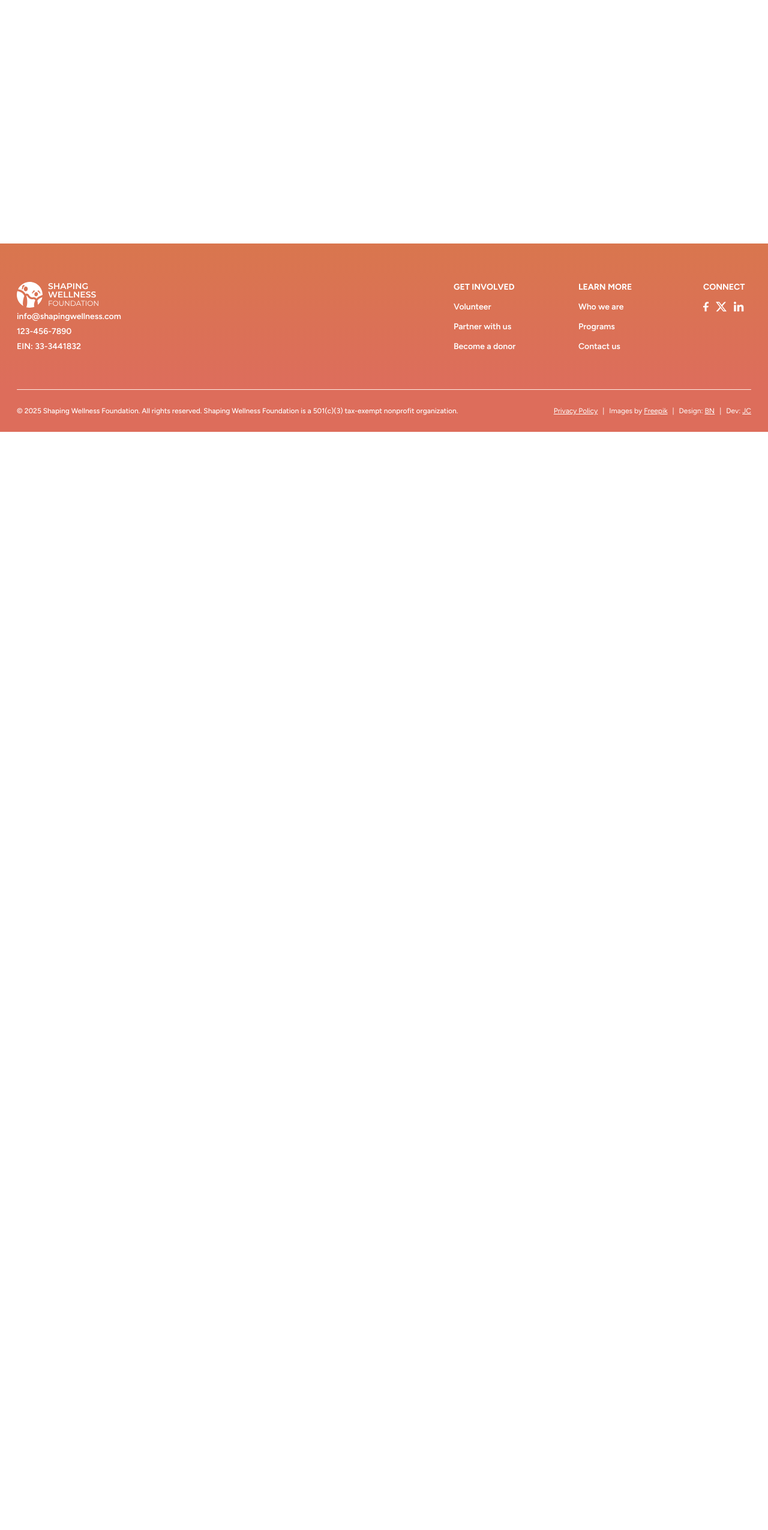
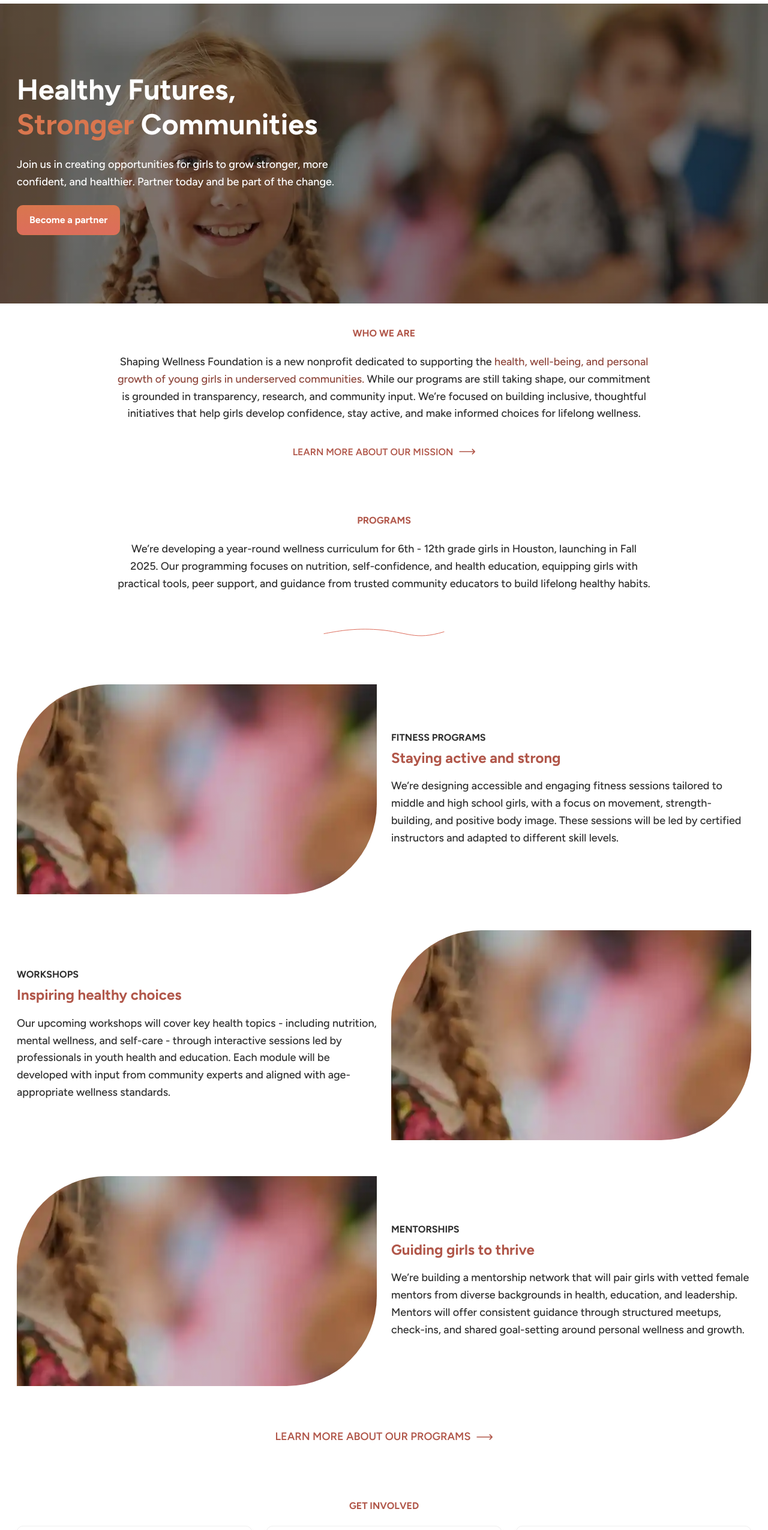
Before and after one commit to jayc-gh/Shaping-Wellness, a Next.js app: page /who-we-are in a window 1280 px wide. Shown: the part 80-2631 px from the top of the page at 60% size. Before the commit the page ends 800 px from the top, so only its background shows below. Built offline with nearby package versions, Linux system fonts and the light colour scheme.

Commit message:
updated main-section bg url to be a variable

```diff
--- a/app/page.tsx
+++ b/app/page.tsx
@@ -6,13 +6,21 @@ import HandHeart from '../app/icons/hand-heart.svg';
 import Users from '../app/icons/users-heart.svg';
 import Handshake from '../app/icons/handshake.svg';
 import Link from 'next/link';
+import React from 'react';
 
 export default function Home() {
   return (
     <main className="flex flex-col w-full">
-      <div className="home-main-section">
-        <div className="home-main-section-wrapper">
-          <div className="home-main-section-content">
+      <div
+        className="main-section !h-[600px]"
+        style={
+          {
+            '--bg-image': 'url("/images/DonationForm.webp")',
+          } as React.CSSProperties
+        }
+      >
+        <div className="main-section-wrapper">
+          <div className="main-section-content">
             <h1>
               Healthy Futures, <span className="text-[#d9764e]">Stronger </span>
               Communities
--- a/app/who-we-are/page.tsx
+++ b/app/who-we-are/page.tsx
@@ -1,3 +1,214 @@
+'use client';
+
+import RightArrow from '../../app/icons/right-arrow.svg';
+import Divider from '../../app/icons/divider-line.svg';
+import HandHeart from '../../app/icons/hand-heart.svg';
+import Users from '../../app/icons/users-heart.svg';
+import Handshake from '../../app/icons/handshake.svg';
+import Link from 'next/link';
+
 export default function WhoWeAre() {
-  return <div className=""></div>;
+  return (
+    <main className="flex flex-col w-full">
+      <div
+        className="main-section"
+        style={
+          {
+            '--bg-image': 'url("/images/DonationForm.webp")',
+          } as React.CSSProperties
+        }
+      >
+        <div className="main-section-wrapper">
+          <div className="main-section-content">
+            <h1>
+              Healthy Futures, <span className="text-[#d9764e]">Stronger </span>
+              Communities
+            </h1>
+            <p className="p3">
+              Join us in creating opportunities for girls to grow stronger, more
+              confident, and healthier. Partner today and be part of the change.
+            </p>
+            <Link href="/get-involved/partner" className="filled-btn">
+              <p className="btn">Become a partner</p>
+            </Link>
+          </div>
+        </div>
+      </div>
+      <div className="p-section">
+        <div className="p-section-content">
+          <h4 className="text-[#B1574A]">WHO WE ARE</h4>
+          <p className="p3">
+            Shaping Wellness Foundation is a new nonprofit dedicated to
+            supporting the{' '}
+            <span className="text-[#8E463B]">
+              health, well-being, and personal growth of young girls in
+              underserved communities.
+            </span>{' '}
+            While our programs are still taking shape, our commitment is
+            grounded in transparency, research, and community input. We’re
+            focused on building inclusive, thoughtful initiatives that help
+            girls develop confidence, stay active, and make informed choices for
+            lifelong wellness.
+          </p>
+          <Link href="who-we-are" className="link-btn">
+            <h4 className="p3 link-btn-text text-[#B1574A] !font-semibold">
+              LEARN MORE ABOUT OUR MISSION
+            </h4>
+            <RightArrow />
+          </Link>
+        </div>
+      </div>
+      <div className="p-section">
+        <div className="p-section-content">
+          <h4 className="text-[#B1574A]">PROGRAMS</h4>
+          <p className="p3">
+            We’re developing a year-round wellness curriculum for 6th - 12th
+            grade girls in Houston, launching in Fall 2025. Our programming
+            focuses on nutrition, self-confidence, and health education,
+            equipping girls with practical tools, peer support, and guidance
+            from trusted community educators to build lifelong healthy habits.
+          </p>
+        </div>
+      </div>
+      <div className="divider-section">
+        <Divider />
+      </div>
+      <div className="two-col-section">
+        <div className="two-col-section-content">
+          <div className="two-col-section-img img1"></div>
+          <div className="two-col-section-text-container">
+            <div className="two-col-section-subtitle-container">
+              <h4 className="text-[#2F2F2F]">FITNESS PROGRAMS</h4>
+              <h3 className="text-[#B1574A]">Staying active and strong</h3>
+            </div>
+            <p className="p3">
+              We’re designing accessible and engaging fitness sessions tailored
+              to middle and high school girls, with a focus on movement,
+              strength-building, and positive body image. These sessions will be
+              led by certified instructors and adapted to different skill
+              levels.
+            </p>
+          </div>
+        </div>
+        <div className="two-col-section-content">
+          <div className="two-col-section-text-container">
+            <div className="two-col-section-subtitle-container">
+              <h4 className="text-[#2F2F2F]">WORKSHOPS</h4>
+              <h3 className="text-[#B1574A]">Inspiring healthy choices</h3>
+            </div>
+            <p className="p3">
+              Our upcoming workshops will cover key health topics - including
+              nutrition, mental wellness, and self-care - through interactive
+              sessions led by professionals in youth health and education. Each
+              module will be developed with input from community experts and
+              aligned with age-appropriate wellness standards.
+            </p>
+          </div>
+          <div className="two-col-section-img img2"></div>
+        </div>
+        <div className="two-col-section-content">
+          <div className="two-col-section-img img3"></div>
+          <div className="two-col-section-text-container">
+            <div className="two-col-section-subtitle-container">
+              <h4 className="text-[#2F2F2F]">MENTORSHIPS</h4>
+              <h3 className="text-[#B1574A]">Guiding girls to thrive</h3>
+            </div>
+            <p className="p3">
+              We’re building a mentorship network that will pair girls with
+              vetted female mentors from diverse backgrounds in health,
+              education, and leadership. Mentors will offer consistent guidance
+              through structured meetups, check-ins, and shared goal-setting
+              around personal wellness and growth.
+            </p>
+          </div>
+        </div>
+      </div>
+      <div className="link-button-section">
+        <Link href="programs" className="link-btn">
+          <p className="p3 link-btn-text text-[#B1574A] !font-semibold">
+            LEARN MORE ABOUT OUR PROGRAMS
+          </p>
+          <RightArrow />
+        </Link>
+      </div>
+      <div className="three-col-section">
+        <div className="three-col-section-content">
+          <div className="three-col-section-p-container">
+            <h4 className="text-[#B1574A]">GET INVOLVED</h4>
+          </div>
+          <div className="three-col-section-boxes-container">
+            <div className="three-col-section-link-box-wrapper">
+              <div className="three-col-section-link-box-content">
+                <Handshake />
+                <h3 className="text-[#B1574A]">Partner with us</h3>
+                <p className="p3">
+                  Help bring fitness, wellness, and mentorship to more girls.
+                </p>
+                <div className="three-col-section-link-container">
+                  <div className="three-col-section-link-wrapper">
+                    <Link href="/get-involved/partner" className="link-btn">
+                      <p className="p5 link-btn-text text-[#B1574A]">
+                        LEARN MORE
+                      </p>
+                      <RightArrow />
+                    </Link>
+                  </div>
+                </div>
+              </div>
+            </div>
+            <div className="three-col-section-link-box-wrapper">
+              <div className="three-col-section-link-box-content">
+                <HandHeart />
+                <h3 className="text-[#B1574A]">Become a donor</h3>
+                <p className="p3">
+                  Your support helps girls build confidence and lifelong
+                  well-being.
+                </p>
+                <div className="three-col-section-link-container">
+                  <div className="three-col-section-link-wrapper">
+                    <Link href="/get-involved/donor" className="link-btn">
+                      <p className="p5 link-btn-text text-[#B1574A]">
+                        LEARN MORE
+                      </p>
+                      <RightArrow />
+                    </Link>
+                  </div>
+                </div>
+              </div>
+            </div>
+            <div className="three-col-section-link-box-wrapper">
+              <div className="three-col-section-link-box-content">
+                <Users />
+                <h3 className="text-[#B1574A]">Volunteer your time</h3>
+                <p className="p3">
+                  From mentoring to workshops, everyone can make a difference.
+                </p>
+                <div className="three-col-section-link-container">
+                  <div className="three-col-section-link-wrapper">
+                    <Link href="/get-involved/volunteer" className="link-btn">
+                      <p className="p5 link-btn-text text-[#B1574A]">
+                        LEARN MORE
+                      </p>
+                      <RightArrow />
+                    </Link>
+                  </div>
+                </div>
+              </div>
+            </div>
+          </div>
+        </div>
+      </div>
+      <div className="last-section">
+        <div className="last-section-content">
+          <h4 className="text-[#A04E43]">CONTACT US</h4>
+          <p className="p1 text-[#49241e]">
+            Have questions or want to get involved? We’re here to help!
+          </p>
+          <Link href="/contact-us" className="filled-btn w-[184px]">
+            <p className="btn text-[#fff]">Send a message</p>
+          </Link>
+        </div>
+      </div>
+    </main>
+  );
 }
--- a/components/pages/pages.css
+++ b/components/pages/pages.css
@@ -56,37 +56,21 @@
 }
 
 @layer utilites {
-  .home-main-section {
+  .main-section {
     display: flex;
-    height: 600px;
+    height: 500px;
     padding: 62px 0px;
     justify-content: center;
     align-items: center;
     align-self: stretch;
     background: linear-gradient(0deg, rgba(0, 0, 0, 0.5), rgba(0, 0, 0, 0.5)),
-      url('../../public/images/DonationForm.webp') lightgray;
+      var(--bg-image);
     background-size: cover, cover;
     background-repeat: no-repeat;
     background-position: center top, center top;
     color: #fff;
   }
 
-  .main-section {
-    display: flex;
-    height: 500px;
-    padding: 62px 108px;
-    flex-direction: column;
-    justify-content: center;
-    align-items: center;
-    align-self: stretch;
-    background: linear-gradient(0deg, rgba(0, 0, 0, 0.5), rgba(0, 0, 0, 0.5)),
-      url('../../public/images/DonationForm.webp') lightgray;
-    background-size: cover, cover;
-    background-repeat: no-repeat;
-    background-position: center top, center top;
-  }
-
-  .home-main-section-wrapper,
   .main-section-wrapper {
     display: flex;
     width: 1224px;
@@ -94,8 +78,7 @@
     align-items: center;
   }
 
-  .main-section-content,
-  .home-main-section-content {
+  .main-section-content {
     display: flex;
     max-width: 550px;
     flex-direction: column;
```
